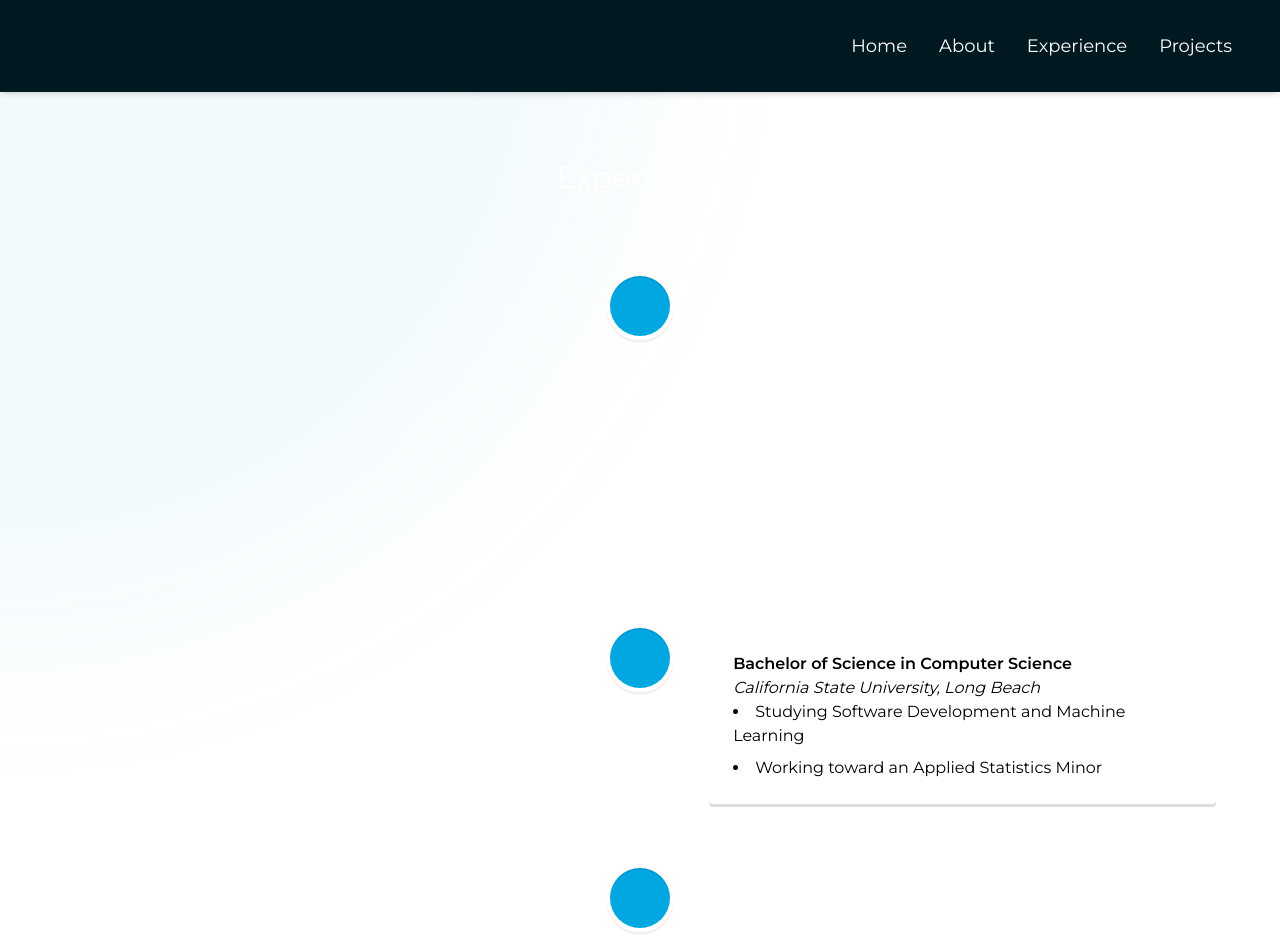
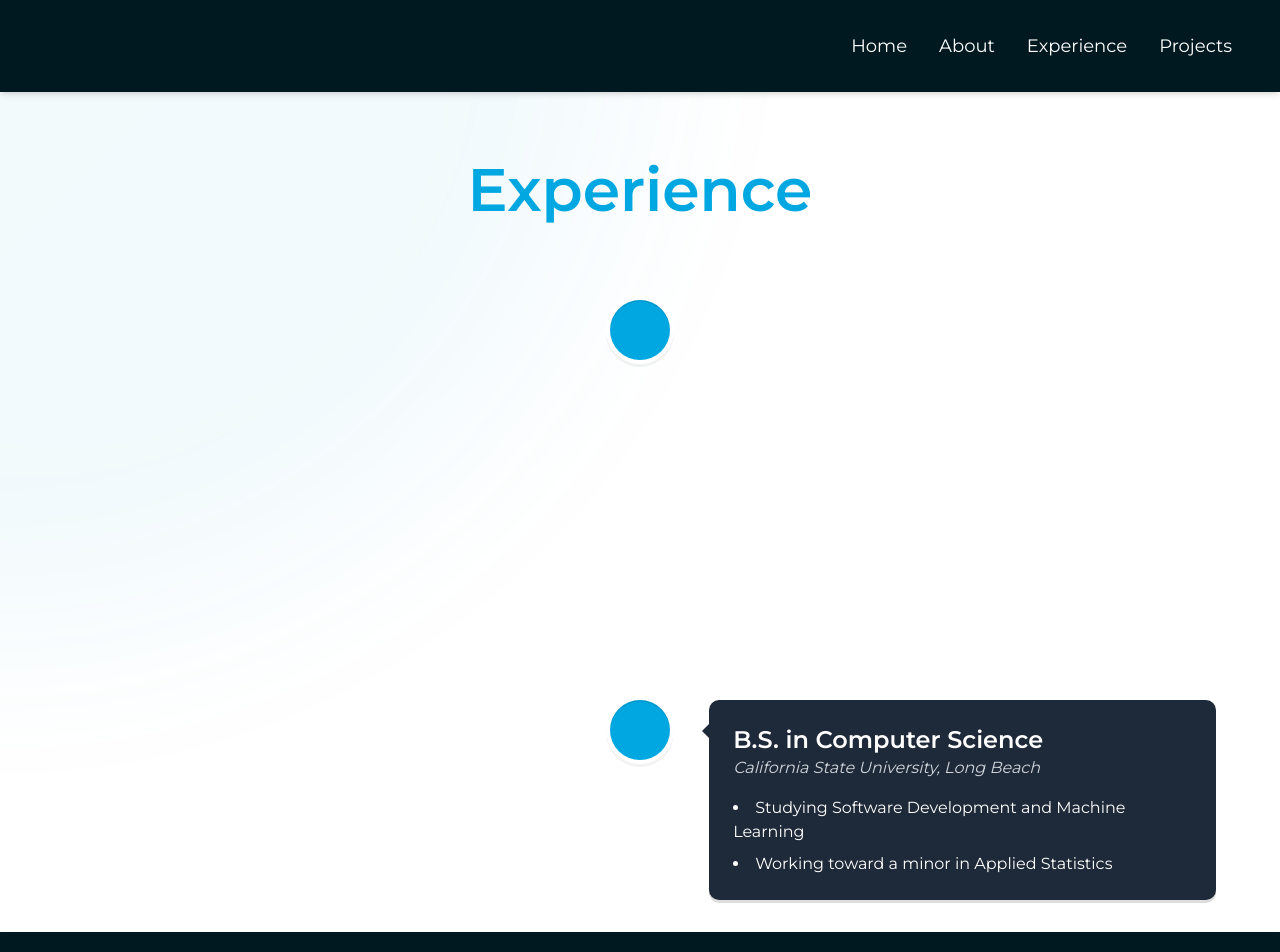
Before and after one commit to Detims/portfolio-real, a Next.js app: page /experience in a window 1280 px wide. Shown: the top 952 px of the page. Built offline with nearby package versions, Linux system fonts and the light colour scheme.

Commit message:
experience styling and consistency

```diff
--- a/assets/assets.js
+++ b/assets/assets.js
@@ -4,9 +4,40 @@ export const assets = {
     Natsu,
 }
 
+export const aboutInfo = [
+    {
+
+    }
+]
+
+export const experienceInfo = [
+    {
+        company: 'Walgreens',
+        logo: '',
+        position: 'Customer Service Associate',
+        duration: 'July 2023 - present',
+        description: [
+            'Managed inventory levels and minimized loss, following company systems and guidelines.',
+            'Created or maintained database of customer accounts.',
+            'Assisted customers with inquiries, orders, and complaints in a timely manner.',
+            'Communicated with team team members to ensure quick response times and store operation.',
+        ],
+    },
+    {
+        company: 'B.S. in Computer Science',
+        logo: '',
+        position: 'California State University, Long Beach',
+        duration: 'August 2023 - present',
+        description: [
+            'Studying Software Development and Machine Learning',
+            'Working toward a minor in Applied Statistics',
+        ],
+    }
+]
+
 export const projectInfo = [
     {
-        title: "Title",
+        title: 'Title',
         description: 'Description',
         tools: ['Python'],
         image: Natsu,
--- a/src/app/about/page.jsx
+++ b/src/app/about/page.jsx
@@ -1,15 +1,21 @@
 'use client'
 import { assets } from "../../../assets/assets"
 import Image from "next/image"
+import { motion } from "framer-motion"
 
 const About = () => {
     return(
         <div className="relative min-h-screen overflow-hidden">
             <div className="container py-12 px-12 md:px-32 mt-16 relative flex flex-col lg:flex-row items-center gap-12">
                 {/* Left Profile Picture */}
-                <div className="w-full lg:w-1/3 flex justify-center">
+                <motion.div
+                    className="w-full lg:w-1/3 flex justify-center"
+                    initial={{ x: -30, opacity: 0 }}
+                    animate={{ x: 0, opacity: 1 }}
+                    transition={{ duration: 0.6 }}
+                >
                     <Image src={assets.Natsu} alt="me" className="w-64 h-64 rounded-full shadow-lg object-cover md:w-60 md:h-60 lg:w-full lg:h-full lg:rounded-lg"/>
-                </div>
+                </motion.div>
 
                 {/* Right Word Content */}
                 <div className="w-full lg:w-2/3">
@@ -19,7 +25,7 @@ const About = () => {
                     <p className="leading-relaxed mb-6 text-lg">
                         I am a passionate Computer Science student dedicated to making innovative and data-driven solutions.
                         I enjoy utilizing my creativity and knowledge to solve real-world problems.
-                        I am currently studying Software Development and lookingto expand my capabilities with Applied Statistics.
+                        I am currently studying Software Development and Machine Learning.
                     </p>
                     <p className="mb-6 text-sm">
                         Hobbies:
--- a/src/app/components/ProjectCard.jsx
+++ b/src/app/components/ProjectCard.jsx
@@ -11,7 +11,7 @@ export const ProjectCard = ({
     code,
 }) => {
     return(
-        <div className='rounded-lg overflow-hidden group flex flex-col h-full bg-gray-500'>
+        <div className='rounded-lg overflow-hidden group flex flex-col h-full bg-gray-800'>
             {/* Image */}
             <div className='relative w-full aspect-[2/1] overflow-hidden'>
                 <Image
--- a/src/app/experience/page.jsx
+++ b/src/app/experience/page.jsx
@@ -1,81 +1,38 @@
 'use client'
 import { VerticalTimeline, VerticalTimelineElement } from "react-vertical-timeline-component"
 import 'react-vertical-timeline-component/style.min.css';
-import { assets } from "../../../assets/assets";
-import Image from "next/image";
-
-
+import { experienceInfo } from "../../../assets/assets";
 
 const Experience = () => {
     return(
         <div className="relative min-h-screen overflow-hidden text-white pt-12">
-            <h1 className="relative container mx-auto py-12 px-6 mt-16 text-center text-3xl">Experience</h1>
+            <h1 className="relative container mx-auto py-12 px-6 mt-16 text-center text-6xl font-bold text-[#00A7E1]">Experience</h1>
             <VerticalTimeline>
-            {/* <VerticalTimelineElement
-                className="vertical-timeline-element--work"
-                contentStyle={{ background: 'rgb(33, 150, 243)', color: '#fff' }}
-                contentArrowStyle={{ borderRight: '7px solid  rgb(33, 150, 243)' }}
-                date="2011 - present"
-                iconStyle={{ background: 'rgb(33, 150, 243)', color: '#fff' }}
-                // icon={}
-            >
-                <h3 className="vertical-timeline-element-title">Creative Director</h3>
-                <h4 className="vertical-timeline-element-subtitle">Miami, FL</h4>
-                <p>
-                Creative Direction, User Experience, Visual Design, Project Management, Team Leading
-                </p>
-            </VerticalTimelineElement> */}
-            <VerticalTimelineElement
-                className="vertical-timeline-element--work"
-                date="2023 - present"
-                iconStyle={{ background: '#00A7E1' }}
-                // icon={}
-            >
-                <div className="text-black">
-                    <h3 className="vertical-timeline-element-title font-bold">Walgreens</h3>
-                    <h4 className="vertical-timeline-element-subtitle italic">Customer Service Associate</h4>
-                    <ul className="list-disc list-inside space-y-2">
-                        <li>Managed inventory levels and minimized loss, following company systems and guidelines</li>
-                        <li>Created or maintained database of customer accounts</li>
-                        <li>Assisted customers with inquiries, orders, and complaints with a 100% customer satisfaction rate</li>
-                        <li>Communicated effectively with the team to ensure quick response times and store operation</li>
-                    </ul>
-                </div>
-            </VerticalTimelineElement>
-            <VerticalTimelineElement
-                className="vertical-timeline-element--education"
-                date="2023 - present"
-                iconStyle={{ background: '#00A7E1' }}
-                // icon={}
-            >
-                <div className="text-black">
-                    <h3 className="vertical-timeline-element-title font-bold">Bachelor of Science in Computer Science</h3>
-                    <h4 className="vertical-timeline-element-subtitle italic">California State University, Long Beach</h4>
-                    <ul className="list-disc list-inside space-y-2">
-                        <li>Studying Software Development and Machine Learning</li>
-                        <li>Working toward an Applied Statistics Minor</li>
-                    </ul>
-                </div>
-            </VerticalTimelineElement>
-            <VerticalTimelineElement
-                className="vertical-timeline-element--work"
-                date="2022 - 2022"
-                iconStyle={{ background: '#00A7E1' }}
-                // icon={}
-            >
-                <div className="text-black">
-                    <h3 className="vertical-timeline-element-title font-bold">Librarian Assistant</h3>
-                    <h4 className="vertical-timeline-element-subtitle italic">OC Public Libraries</h4>
-                    <ul className="list-disc list-inside space-y-2">
-                        <li>Trained volunteers in various aspects of library operations including shelving techniques and cataloging processes</li>
-                        <li>Created reports on usage statistics, circulation patterns, and budget expenditures</li>
-                    </ul>
-                </div>
-            </VerticalTimelineElement>
-            <VerticalTimelineElement
-                iconStyle={{ background: '#00A7E1' }}
-                // icon={}
-            />
+
+                {/* Map experience from assets file to the timeline */}
+
+                {experienceInfo.map((item, index) => (
+                    <VerticalTimelineElement
+                        key={index}
+                        contentStyle={{
+                            background: '#1e2939',
+                            color: '#fff',
+                            borderRadius: '10px',
+                        }}
+                        contentArrowStyle={{borderRight: '7px solid #1e2939'}}
+                        date={<span className="text-lg font-bold">{item.duration}</span>}
+                        iconStyle={{ background: '#00A7E1' }}
+                        icon={item.logo}
+                    >
+                        <h3 className="font-bold text-2xl">{item.company}</h3>
+                        <h4 className="text-gray-300 italic mb-4">{item.position}</h4>
+                        <ul className="list-disc list-inside space-y-2">
+                            {item.description.map((desc, idx) => (
+                                <li key={idx}>{desc}</li>
+                            ))}
+                        </ul>
+                    </VerticalTimelineElement>
+                ))}
             </VerticalTimeline>
         </div>
     )
--- a/src/app/projects/page.jsx
+++ b/src/app/projects/page.jsx
@@ -5,8 +5,8 @@ import { ProjectCard } from "../components/ProjectCard"
 const Projects = () => {
     return(
         <div className="relative min-h-screen pt-12">
-            <div className="relative container mx-auto py-12 px-6 mt-16">
-                <h2 className="text-center text-3xl">
+            <div className="relative container mx-auto py-12 px-8 mt-16">
+                <h2 className="text-center text-6xl mb-8 font-bold text-[#00A7E1]">
                     Projects
                 </h2>
                 <div className="grid grid-cols-1 md:grid-cols-2 lg:grid-cols-3 gap-6">
```
